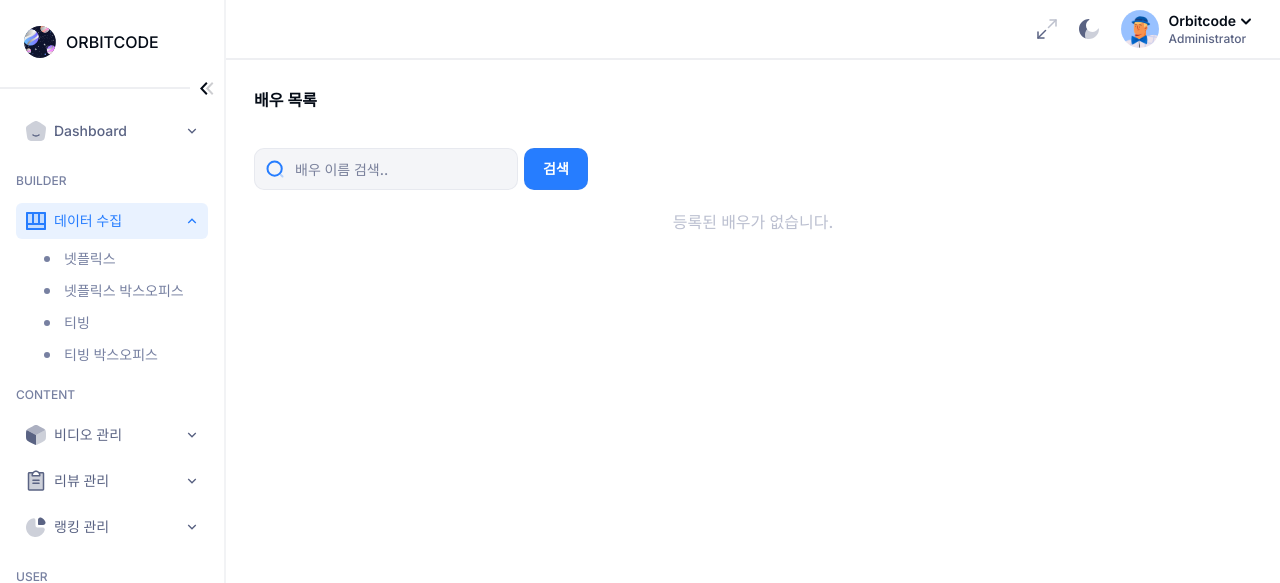
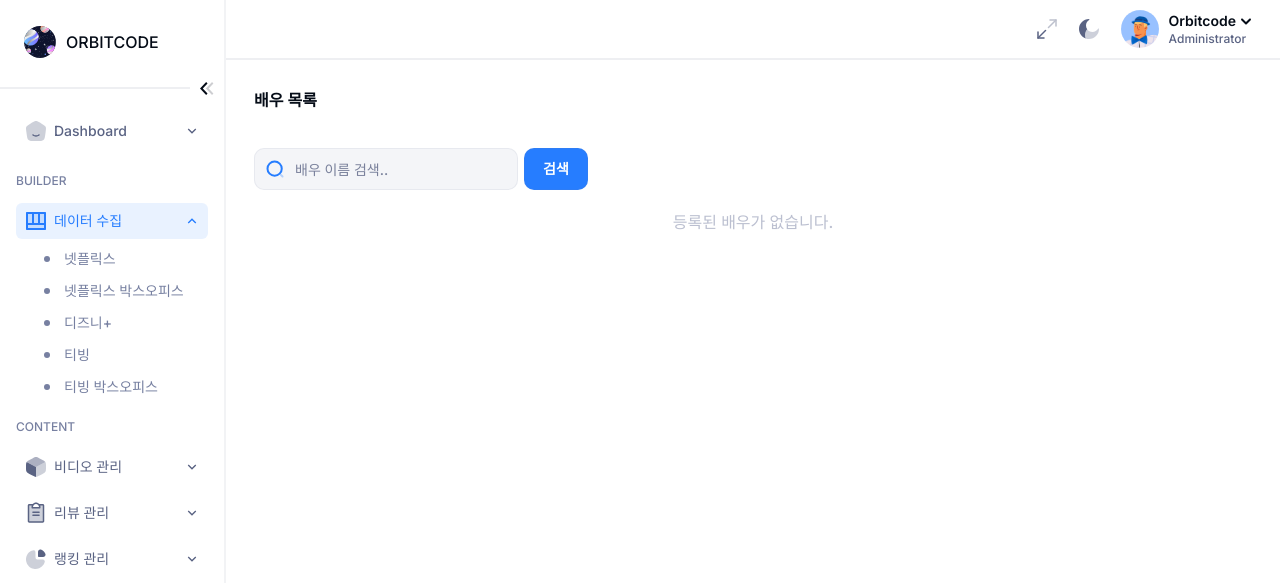
Before and after one commit to coder-unani/orbitcode-backend, a Django app: page /content/actor in a window 1280 px wide, after a click on "데이터 수집". Shown: the top 583 px of the page. Run offline with Django 5.2, Linux system fonts and the light colour scheme; the visitor is signed in with stand-in values (Sample User, id 1); data that the repository does not hold is empty; parts of the project's set-up code (start-up, migrations or seed data) failed here and were passed over; some libraries are stand-ins or nearby versions.

Commit message:
[feat] disney 메뉴 추가

```diff
--- a/app/builder/urls.py
+++ b/app/builder/urls.py
@@ -8,6 +8,7 @@ urlpatterns = [
     path("", view=views.Index.as_view(), name="index"),
     path("collect/netflix/", view=views.CollectNetflix.as_view(), name="collect-netflix"),
     path("collect/netflix/boxoffice", view=views.CollectNetflixBoxoffice.as_view(), name="collect-netflix-boxoffice"),
+    path("collect/disney/", view=views.CollectDisney.as_view(), name="collect-disney"),
     path("collect/tving/", view=views.CollectTving.as_view(), name="collect-tving"),
     path("collect/tving/boxoffice", view=views.CollectTvingBoxoffice.as_view(), name="collect-tving-boxoffice"),
 ]
--- a/templates/layouts/common/sidebar.html
+++ b/templates/layouts/common/sidebar.html
@@ -59,6 +59,7 @@
                     <ul x-cloak x-show="activeMenu === 'collect'" x-collapse class="sub-menu flex flex-col gap-1">
                         <li><a :class="{'active': activeItem === 'netflix'}" href="{% url 'builder:collect-netflix' %}">넷플릭스</a></li>
                         <li><a :class="{'active': activeItem === 'netflix-boxoffice'}" href="{% url 'builder:collect-netflix-boxoffice' %}">넷플릭스 박스오피스</a></li>
+                        <li><a :class="{'active': activeItem === 'disney'}" href="{% url 'builder:collect-disney' %}">디즈니+</a></li>
                         <li><a :class="{'active': activeItem === 'tving'}" href="{% url 'builder:collect-tving' %}">티빙</a></li>
                         <li><a :class="{'active': activeItem === 'tving-boxoffice'}" href="{% url 'builder:collect-tving-boxoffice' %}">티빙 박스오피스</a></li>
                     </ul>
```
